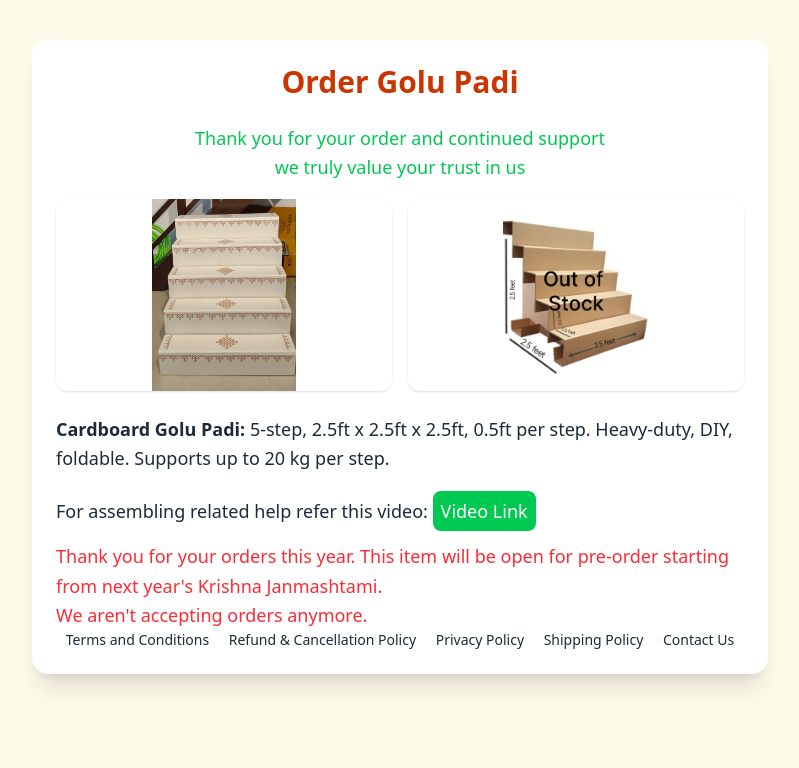
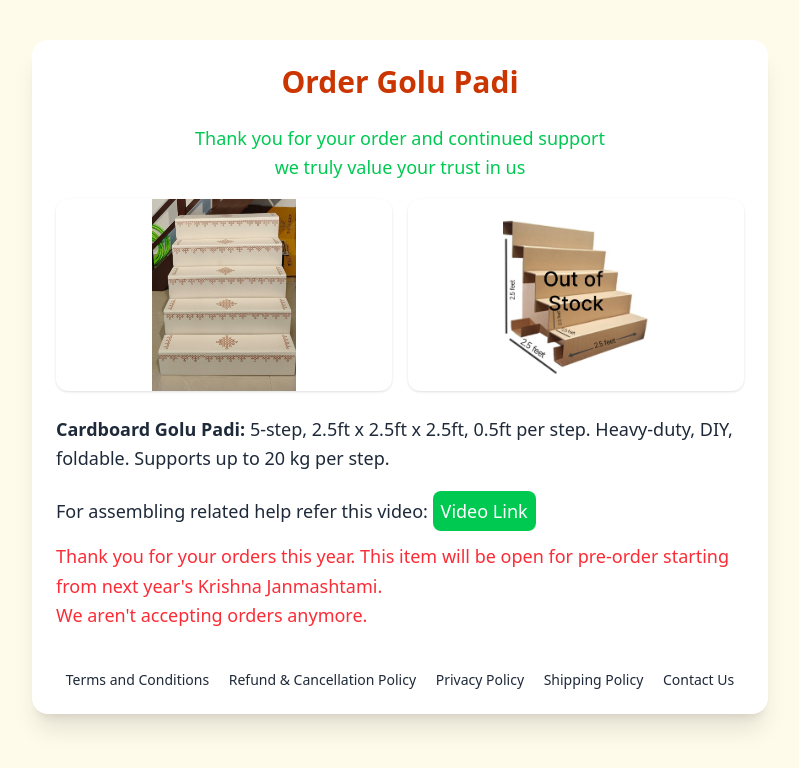
Before and after one commit to Babithkp/5ply-frontend, a React (Vite) app: page / in a window 1280 px wide. Shown: the top 768 px of the page, without its empty margins (240-1039 px from the left). Built offline with nearby package versions, Linux system fonts and the light colour scheme.

Commit message:
policy links are missing

```diff
--- a/src/Home.tsx
+++ b/src/Home.tsx
@@ -269,7 +269,7 @@ function Home() {
 
 
           </form> */}
-          <div className="flex justify-around text-sm text-blue-60 max-md:flex-col">
+          <div className="flex justify-around text-sm text-blue-60 max-md:flex-col mt-10">
             <a href="/terms-and-conditions" className="hover:border-b">
               Terms and Conditions
             </a>
```
